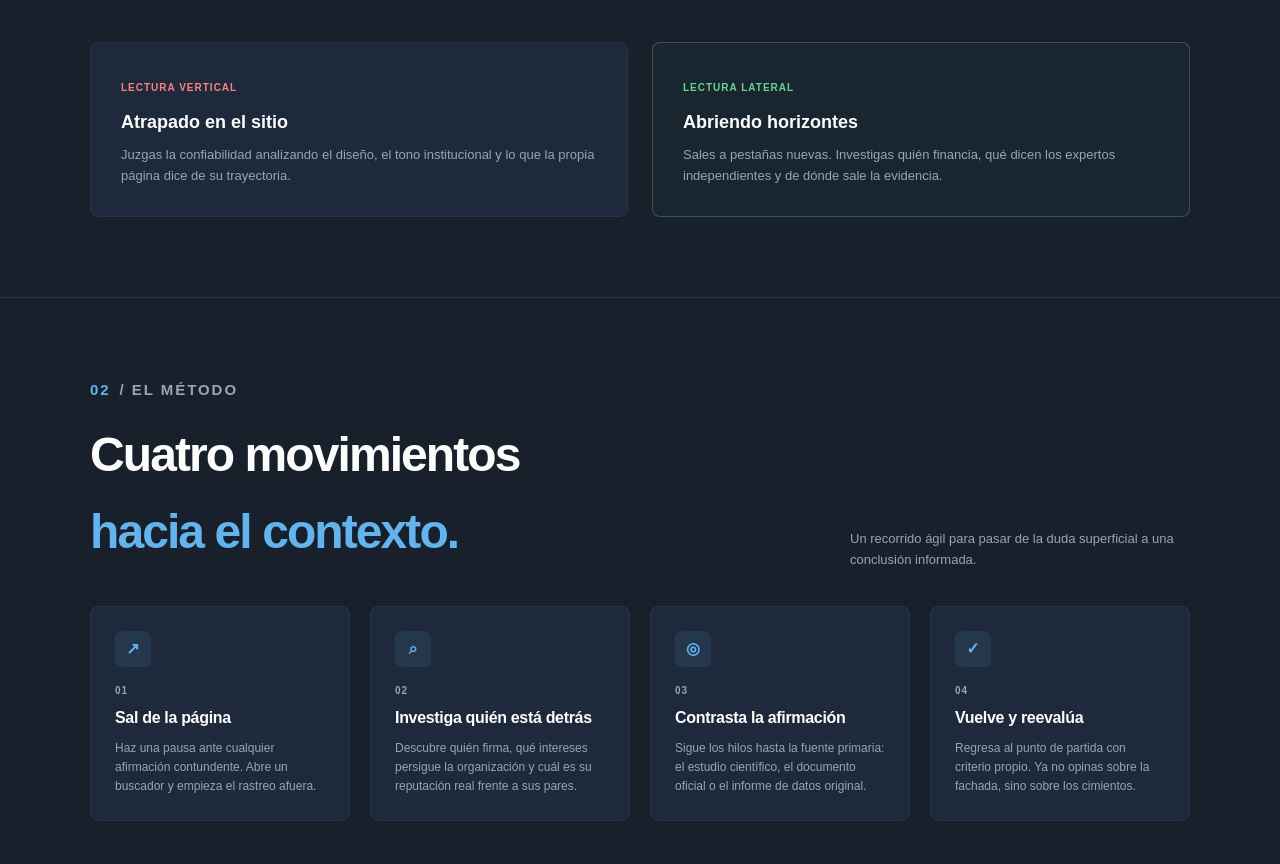
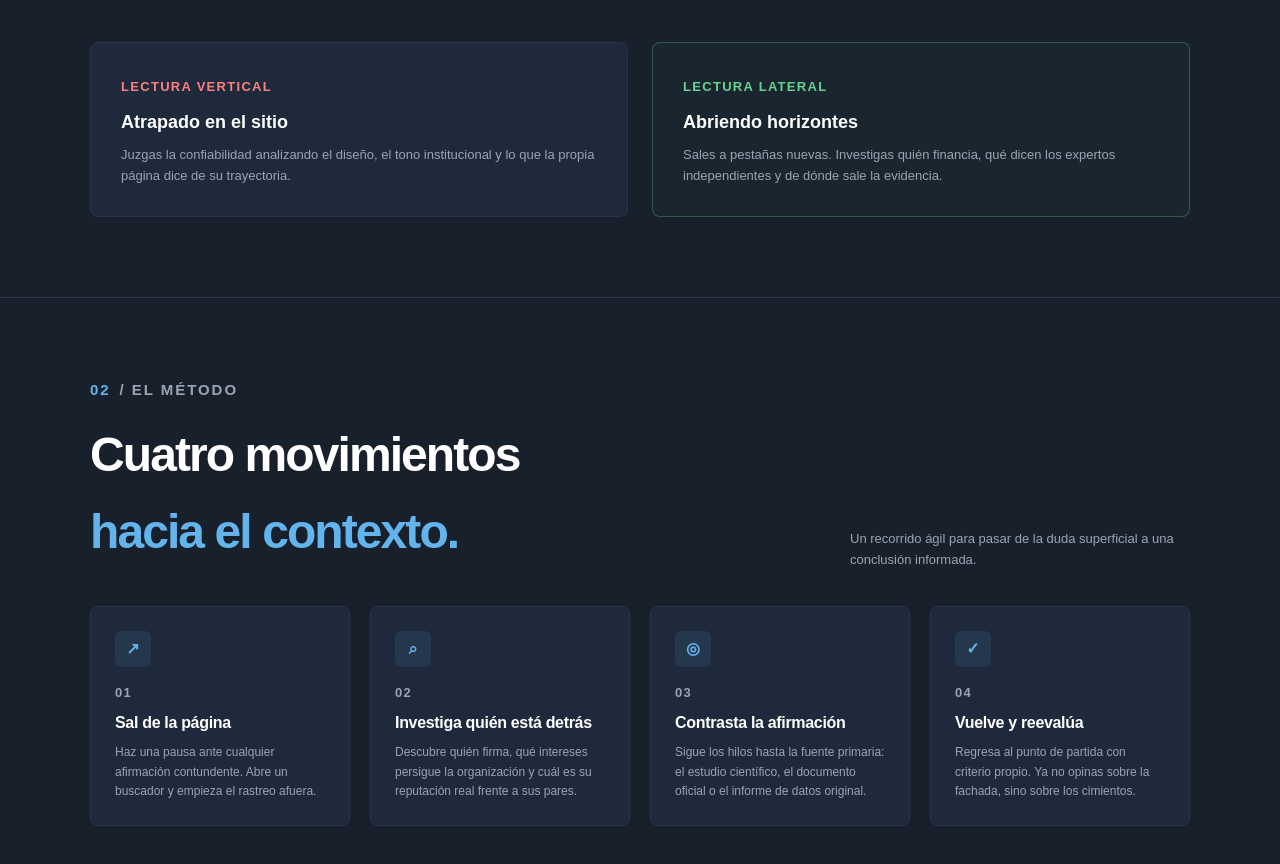
Before and after one commit to Chamyka5/Lectura-Latera, a plain HTML site: page tutorial.html in a window 1280 px wide. Shown: the part 426-1290 px from the top of the page. Drawn offline with Linux system fonts and the light colour scheme.

Commit message:
Increase font size for tag and number styles
Updated font sizes for .bad-tag, .good-tag, and .t-num classes.

```diff
--- a/styles.css
+++ b/styles.css
@@ -410,8 +410,8 @@ h2, h3, p {
   border-color: rgba(104, 211, 145, 0.3);
   background: rgba(104, 211, 145, 0.03);
 }
-.bad-tag { color: #fc8181; font-size: 10px; font-weight: 800; letter-spacing: .1em; text-transform: uppercase; }
-.good-tag { color: var(--accent-green); font-size: 10px; font-weight: 800; letter-spacing: .1em; text-transform: uppercase; }
+.bad-tag { color: #fc8181; font-size: 13px; font-weight: 800; letter-spacing: .1em; text-transform: uppercase; }
+.good-tag { color: var(--accent-green); font-size: 13px; font-weight: 800; letter-spacing: .1em; text-transform: uppercase; }
 .contrast-col h3 { color: #fff; font-size: 18px; margin: 10px 0 8px; }
 .contrast-col p { color: var(--text-secondary); font-size: 13px; margin: 0; line-height: 1.6; }
 
@@ -472,7 +472,7 @@ h2, h3, p {
   margin-bottom: 16px;
 }
 .t-num {
-  font-size: 10px;
+  font-size: 13px;
   font-weight: 800;
   color: var(--text-secondary);
   letter-spacing: .1em;
```
